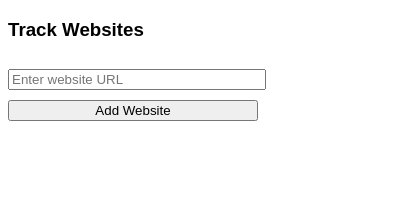
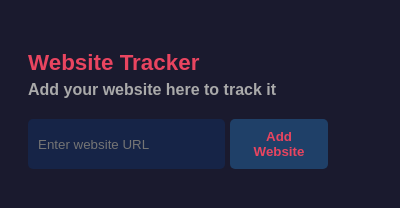
Before and after one commit to Frzct/RegentTM, a browser extension: page TestExtension/Dopa-min/popup.html in a window 400 px wide. Drawn offline with Linux system fonts and the light colour scheme.

Commit message:
Update popup.html
Better GUI

```diff
--- a/TestExtension/Dopa-min/popup.html
+++ b/TestExtension/Dopa-min/popup.html
@@ -3,18 +3,105 @@
 <head>
   <title>Website Tracker</title>
   <style>
-    body { font-family: Arial, sans-serif; width: 250px; }
-    #inputField, #addButton { width: 100%; margin-top: 10px; }
-    .website-item { display: flex; justify-content: space-between; align-items: center; margin-top: 10px; }
-    .time, .remove-button { margin-left: 5px; font-size: 0.9em; }
-    .remove-button { color: red; cursor: pointer; }
+    /* Dark theme styling */
+    body {
+      font-family: Arial, sans-serif;
+      width: 300px;
+      background-color: #1a1a2e;
+      color: #ffffff;
+      padding: 20px;
+    }
+
+    /* Title and subtitle styling */
+    h3 {
+      font-size: 1.4em;
+      color: #e94560;
+      margin-bottom: 5px;
+    }
+
+    h4 {
+      font-size: 1em;
+      color: #aaa;
+      margin-top: 0;
+      margin-bottom: 20px;
+    }
+
+    /* Input and button container */
+    .input-container {
+      display: flex;
+      gap: 5px;
+      margin-top: 10px;
+    }
+
+    /* Input field and add button styling */
+    #inputField, #addButton {
+      flex: 1;
+      padding: 10px;
+      border-radius: 5px;
+      border: none;
+      outline: none;
+    }
+
+    #inputField {
+      background-color: #162447;
+      color: #ffffff;
+    }
+
+    #addButton {
+      background-color: #1f4068;
+      color: #e94560;
+      font-weight: bold;
+      cursor: pointer;
+      width: 40%; /* Button width relative to input field */
+    }
+
+    /* Styling each tracked website item */
+    .website-item {
+      background-color: #162447;
+      padding: 15px;
+      border-radius: 8px;
+      margin-top: 15px;
+      display: flex;
+      justify-content: space-between;
+      align-items: center;
+    }
+
+    /* Website name and time styling */
+    .website-name {
+      font-size: 1.1em;
+      font-weight: bold;
+      color: #e94560;
+    }
+
+    .time {
+      font-size: 0.9em;
+      color: #ffffff;
+    }
+
+    /* Remove button styling */
+    .remove-button {
+      color: #e94560;
+      cursor: pointer;
+      font-size: 0.9em;
+    }
+
+    .remove-button:hover {
+      color: #ff7675;
+    }
   </style>
 </head>
 <body>
-  <h3>Track Websites</h3>
-  <input type="text" id="inputField" placeholder="Enter website URL" />
-  <button id="addButton">Add Website</button>
+  <!-- Main title and subtitle -->
+  <h3>Website Tracker</h3>
+  <h4>Add your website here to track it</h4>
 
+  <!-- Input field and add button in a container -->
+  <div class="input-container">
+    <input type="text" id="inputField" placeholder="Enter website URL" />
+    <button id="addButton">Add Website</button>
+  </div>
+
+  <!-- Displaying the tracked websites -->
   <div id="websiteList"></div>
 
   <script src="popup.js"></script>
```
